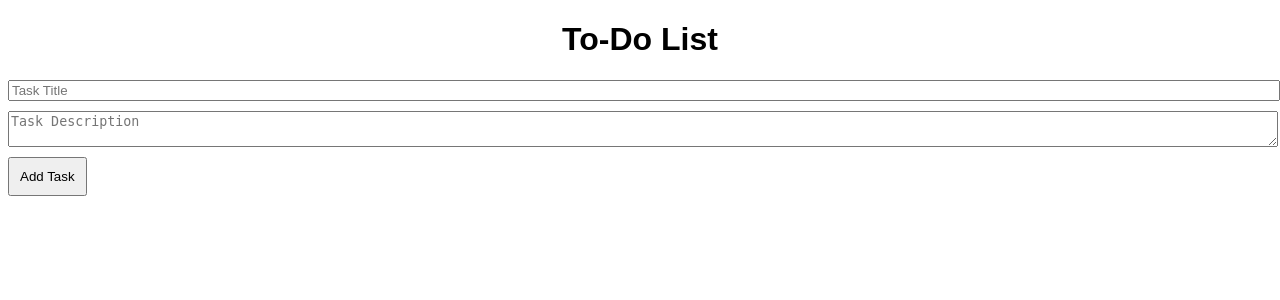
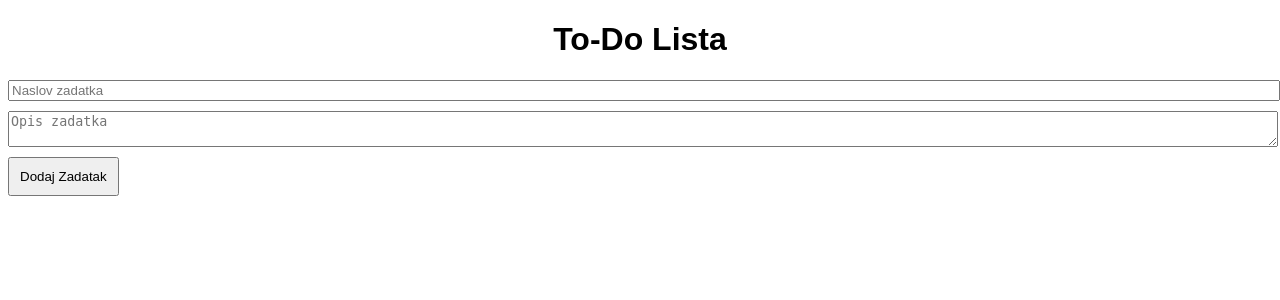
Before and after one commit to Wulfgar68/Teretana, a Flask app: page / in a window 1280 px wide. Shown: the top 300 px of the page. Run offline with Flask 3, Linux system fonts and the light colour scheme; data that the repository does not hold is empty; some libraries are stand-ins or nearby versions.

Commit message:
Preimenovanje
Preimenovanje svega sa engleskog na hrvatski

```diff
--- a/Informacijski Sustavi Projekt/app/app.py
+++ b/Informacijski Sustavi Projekt/app/app.py
@@ -1,54 +1,54 @@
-from flask import Flask, request, jsonify, render_template, redirect, url_for
-from flask_mysqldb import MySQL
-import MySQLdb.cursors
+from flask import Flask, request, jsonify, render_template, redirect, url_for # type: ignore
+from flask_mysqldb import MySQL# type: ignore
+import MySQLdb.cursors # type: ignore
 
-# Initialize the Flask application
+# Inicijalizacija Flask aplikacije
 app = Flask(__name__)
 app.config.from_pyfile('config.py')
 
-# Initialize MySQL connection
+# Inicijalizacija MySQL veze
 mysql = MySQL(app)
 
 @app.route('/')
 def index():
     cursor = mysql.connection.cursor(MySQLdb.cursors.DictCursor)
-    cursor.execute('SELECT * FROM tasks')
-    tasks = cursor.fetchall()
-    return render_template('index.html', tasks=tasks)
+    cursor.execute('SELECT * FROM zadaci')
+    zadaci = cursor.fetchall()
+    return render_template('index.html', zadaci=zadaci)
 
-# Create Task
-@app.route('/add', methods=['POST'])
-def add_task():
-    title = request.form['title']
-    description = request.form['description']
+# Kreiraj zadatak
+@app.route('/dodaj', methods=['POST'])
+def dodaj_zadatak():
+    naslov = request.form['naslov']
+    opis = request.form['opis']
     cursor = mysql.connection.cursor()
-    cursor.execute('INSERT INTO tasks (title, description) VALUES (%s, %s)', (title, description))
+    cursor.execute('INSERT INTO zadaci (naslov, opis) VALUES (%s, %s)', (naslov, opis))
     mysql.connection.commit()
     return redirect(url_for('index'))
 
-# Read Tasks
-@app.route('/tasks', methods=['GET'])
-def get_tasks():
+# Prikaz zadataka
+@app.route('/zadaci', methods=['GET'])
+def prikazi_zadatke():
     cursor = mysql.connection.cursor(MySQLdb.cursors.DictCursor)
-    cursor.execute('SELECT * FROM tasks')
-    tasks = cursor.fetchall()
-    return jsonify(tasks)
+    cursor.execute('SELECT * FROM zadaci')
+    zadaci = cursor.fetchall()
+    return jsonify(zadaci)
 
-# Update Task
-@app.route('/update/<int:id>', methods=['POST'])
-def update_task(id):
-    title = request.form['title']
-    description = request.form['description']
+# Ažuriraj zadatak
+@app.route('/azuriraj/<int:id>', methods=['POST'])
+def azuriraj_zadatak(id):
+    naslov = request.form['naslov']
+    opis = request.form['opis']
     cursor = mysql.connection.cursor()
-    cursor.execute('UPDATE tasks SET title = %s, description = %s WHERE id = %s', (title, description, id))
+    cursor.execute('UPDATE zadaci SET naslov = %s, opis = %s WHERE id = %s', (naslov, opis, id))
     mysql.connection.commit()
     return redirect(url_for('index'))
 
-# Delete Task
-@app.route('/delete/<int:id>', methods=['POST'])
-def delete_task(id):
+# Izbriši zadatak
+@app.route('/izbrisi/<int:id>', methods=['POST'])
+def izbrisi_zadatak(id):
     cursor = mysql.connection.cursor()
-    cursor.execute('DELETE FROM tasks WHERE id = %s', (id,))
+    cursor.execute('DELETE FROM zadaci WHERE id = %s', (id,))
     mysql.connection.commit()
     return redirect(url_for('index'))
 
--- a/Informacijski Sustavi Projekt/app/templates/index.html
+++ b/Informacijski Sustavi Projekt/app/templates/index.html
@@ -1,28 +1,28 @@
 <!DOCTYPE html>
 <html>
 <head>
-    <title>To-Do List</title>
+    <title>To-Do Lista</title>
     <link rel="stylesheet" type="text/css" href="{{ url_for('static', filename='style.css') }}">
 </head>
 <body>
-    <h1>To-Do List</h1>
-    <form action="/add" method="post">
-        <input type="text" name="title" placeholder="Task Title" required>
-        <textarea name="description" placeholder="Task Description"></textarea>
-        <button type="submit">Add Task</button>
+    <h1>To-Do Lista</h1>
+    <form action="/dodaj" method="post">
+        <input type="text" name="naslov" placeholder="Naslov zadatka" required>
+        <textarea name="opis" placeholder="Opis zadatka"></textarea>
+        <button type="submit">Dodaj Zadatak</button>
     </form>
     <ul>
-        {% for task in tasks %}
+        {% for zadatak in zadaci %}
             <li>
-                <h2>{{ task.title }}</h2>
-                <p>{{ task.description }}</p>
-                <form action="/update/{{ task.id }}" method="post">
-                    <input type="text" name="title" value="{{ task.title }}" required>
-                    <textarea name="description">{{ task.description }}</textarea>
-                    <button type="submit">Update</button>
+                <h2>{{ zadatak.naslov }}</h2>
+                <p>{{ zadatak.opis }}</p>
+                <form action="/azuriraj/{{ zadatak.id }}" method="post">
+                    <input type="text" name="naslov" value="{{ zadatak.naslov }}" required>
+                    <textarea name="opis">{{ zadatak.opis }}</textarea>
+                    <button type="submit">Ažuriraj</button>
                 </form>
-                <form action="/delete/{{ task.id }}" method="post">
-                    <button type="submit">Delete</button>
+                <form action="/izbrisi/{{ zadatak.id }}" method="post">
+                    <button type="submit">Izbriši</button>
                 </form>
             </li>
         {% endfor %}
```
Also changed, not shown: Informacijski Sustavi Projekt/app/test_connection.py (+11 -5 lines).
